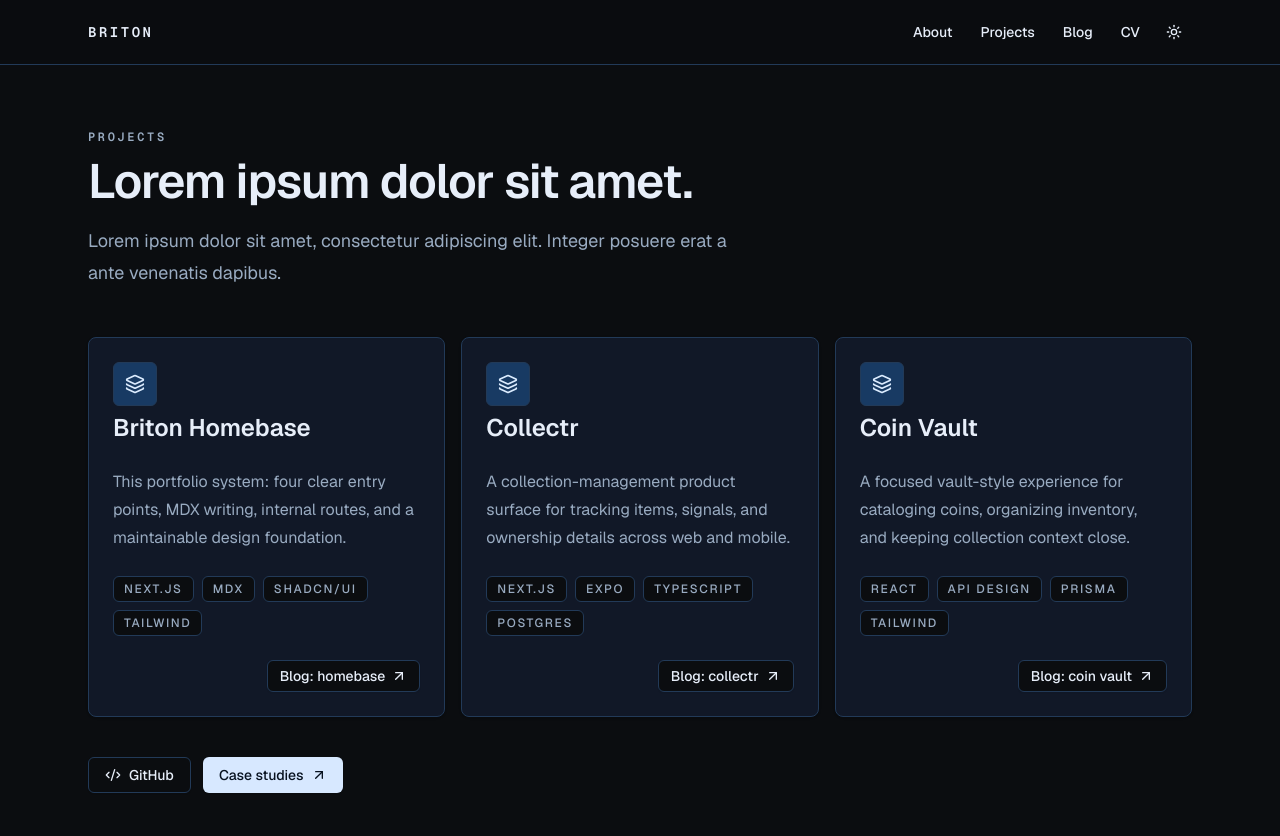
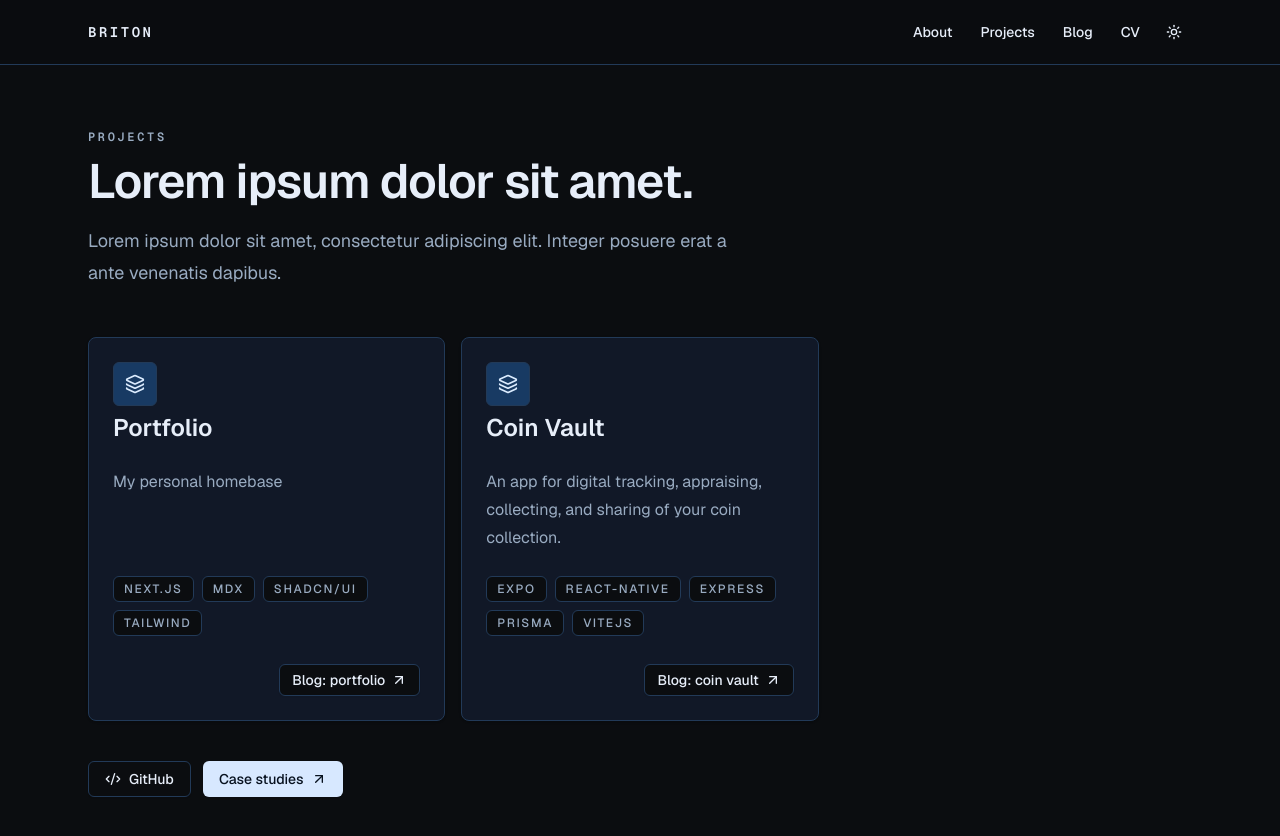
Before and after one commit to IAmUser4574/portfolio, a Next.js app: page /projects in a window 1280 px wide. Shown: the top 836 px of the page. Built offline with nearby package versions, Linux system fonts and the light colour scheme.

Commit message:
feat: projects pass

```diff
--- /dev/null
+++ b/app/projects/[slug]/page.tsx
@@ -0,0 +1,95 @@
+import type { Metadata } from "next";
+import { notFound } from "next/navigation";
+import Link from "next/link";
+import { ArrowLeft, ArrowUpRight } from "lucide-react";
+
+import { PageShell } from "@/components/page-shell";
+import { Button } from "@/components/ui/button";
+import { getProject, getProjects } from "@/lib/projects";
+
+type ProjectPageProps = {
+  params: Promise<{ slug: string }>;
+};
+
+function formatDate(date: string) {
+  return new Intl.DateTimeFormat("en", {
+    month: "long",
+    day: "numeric",
+    year: "numeric",
+  }).format(new Date(`${date}T00:00:00`));
+}
+
+export async function generateStaticParams() {
+  return (await getProjects()).map((project) => ({ slug: project.slug }));
+}
+
+export const dynamicParams = false;
+
+export async function generateMetadata({
+  params,
+}: ProjectPageProps): Promise<Metadata> {
+  const { slug } = await params;
+  const project = await getProject(slug);
+
+  if (!project) {
+    return {};
+  }
+
+  return {
+    title: `${project.title} | Briton`,
+    description: project.description,
+  };
+}
+
+export default async function ProjectPage({ params }: ProjectPageProps) {
+  const { slug } = await params;
+  const project = await getProject(slug);
+
+  if (!project) {
+    notFound();
+  }
+
+  const Project = project.Component;
+
+  return (
+    <PageShell>
+      <article className="mx-auto w-full max-w-3xl px-4 py-6 sm:px-6">
+        <Button asChild variant="ghost" className="-ml-3 mb-4">
+          <Link href="/projects" aria-label="Back to projects">
+            <ArrowLeft />
+          </Link>
+        </Button>
+        <div className="border-b pb-10">
+          <p className="font-mono text-xs font-semibold uppercase tracking-[0.22em] text-muted-foreground">
+            {formatDate(project.publishedAt)}
+          </p>
+          <h1 className="mt-4 text-4xl font-semibold tracking-tight sm:text-5xl">
+            {project.title}
+          </h1>
+          <p className="mt-5 text-lg leading-8 text-muted-foreground">
+            {project.description}
+          </p>
+          <div className="mt-6 flex flex-wrap gap-2">
+            {project.stack.map((item) => (
+              <span
+                key={item}
+                className="rounded-md border bg-background px-2.5 py-1 text-xs font-medium uppercase tracking-[0.14em] text-muted-foreground"
+              >
+                {item}
+              </span>
+            ))}
+          </div>
+          <Button asChild variant="outline" size="sm" className="mt-6">
+            <Link href={`/blog?tag=${encodeURIComponent(project.blogTag)}`}>
+              Blog: {project.blogTag.replaceAll("-", " ")}
+              <ArrowUpRight />
+            </Link>
+          </Button>
+        </div>
+        <div className="space-y-6 pt-10 text-lg leading-8 text-muted-foreground">
+          <Project />
+        </div>
+      </article>
+    </PageShell>
+  );
+}
--- a/app/projects/page.tsx
+++ b/app/projects/page.tsx
@@ -18,18 +18,26 @@
           posuere erat a ante venenatis dapibus.
         </SectionHeading>
 
-        <div className="mt-12 grid gap-4 lg:grid-cols-3">
+        <div className="mt-12 grid items-stretch gap-4 lg:grid-cols-3">
           {projects.map((project) => (
-            <Card key={project.title} className="rounded-lg">
+            <Card key={project.title} className="h-full rounded-lg">
               <CardHeader>
                 <span className="flex size-11 items-center justify-center rounded-md border bg-accent text-accent-foreground">
                   <Layers3 className="size-5" />
                 </span>
-                <CardTitle className="text-2xl">{project.title}</CardTitle>
+                <CardTitle className="text-2xl">
+                  <Link
+                    href={`/projects/${project.slug}`}
+                    className="transition-colors hover:text-muted-foreground"
+                  >
+                    {project.title}
+                  </Link>
+                </CardTitle>
               </CardHeader>
-              <CardContent>
+              <CardContent className="flex flex-1 flex-col">
                 <p className="leading-7 text-muted-foreground">{project.description}</p>
-                <div className="mt-6 flex flex-wrap gap-2">
+                <div className="mt-auto pt-6">
+                  <div className="flex min-h-16 flex-wrap content-start gap-2">
                     {project.stack.map((item) => (
                       <span
                         key={item}
@@ -45,6 +53,7 @@
                       <ArrowUpRight />
                     </Link>
                   </Button>
+                </div>
               </CardContent>
             </Card>
           ))}
--- a/content/projects/briton-homebase.mdx
+++ b/content/projects/briton-homebase.mdx
@@ -1,14 +1,8 @@
 export const metadata = {
-  title: "Briton Homebase",
+  title: "Portfolio",
   description:
-    "This portfolio system: four clear entry points, MDX writing, internal routes, and a maintainable design foundation.",
+    "My personal homebase",
   publishedAt: "2026-05-05",
   stack: ["Next.js", "MDX", "shadcn/ui", "Tailwind"],
-  blogTag: "homebase",
+  blogTag: "portfolio",
 };
-
-Briton Homebase is this portfolio system: four clear entry points, MDX writing,
-internal routes, and a maintainable design foundation.
-
-It is both the portfolio itself and a small product surface for experiments like
-theme controls, content filters, and playful interaction details.
--- a/content/projects/coin-vault.mdx
+++ b/content/projects/coin-vault.mdx
@@ -1,14 +1,10 @@
 export const metadata = {
   title: "Coin Vault",
   description:
-    "A focused vault-style experience for cataloging coins, organizing inventory, and keeping collection context close.",
+    "An app for digital tracking, appraising, collecting, and sharing of your coin collection.",
   publishedAt: "2026-03-20",
-  stack: ["React", "API design", "Prisma", "Tailwind"],
+  stack: ["Expo", "React-Native", "Express", "Prisma", "ViteJs"],
   blogTag: "coin-vault",
 };
 
-Coin Vault is a focused vault-style experience for cataloging coins, organizing
-inventory, and keeping collection context close.
-
-The project is a useful place for writing about domain modeling, inventory
-states, and the product details that matter to collectors.
+This project has a lot left to do before primetime! You'll see some articles eventually.
--- a/content/projects/collectr.mdx
+++ /dev/null
@@ -1,14 +0,0 @@
-export const metadata = {
-  title: "Collectr",
-  description:
-    "A collection-management product surface for tracking items, signals, and ownership details across web and mobile.",
-  publishedAt: "2026-04-15",
-  stack: ["Next.js", "Expo", "TypeScript", "Postgres"],
-  blogTag: "collectr",
-};
-
-Collectr is a collection-management product surface for tracking items, signals,
-and ownership details across web and mobile.
-
-The project is a good home for case-study notes about cross-platform product
-shape, data modeling, and collection workflows.
--- a/lib/projects.ts
+++ b/lib/projects.ts
@@ -24,6 +24,10 @@
   );
 }
 
+export async function getProject(slug: string) {
+  return (await getProjects()).find((project) => project.slug === slug);
+}
+
 export async function getProjectSummaries(): Promise<ProjectSummary[]> {
   return (await getProjects()).map((project) => ({
     slug: project.slug,
```
Lines whose indentation alone changed are shown as unchanged.
